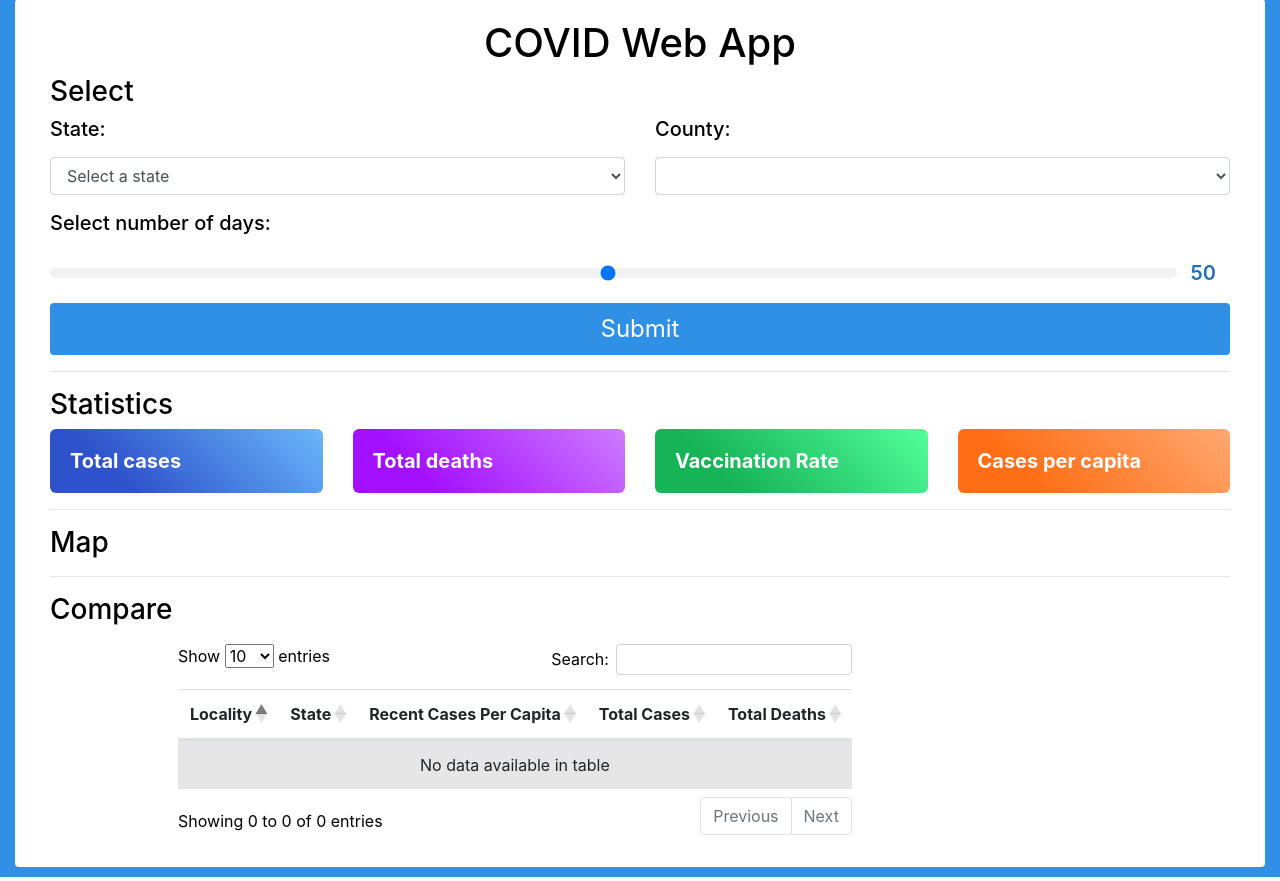
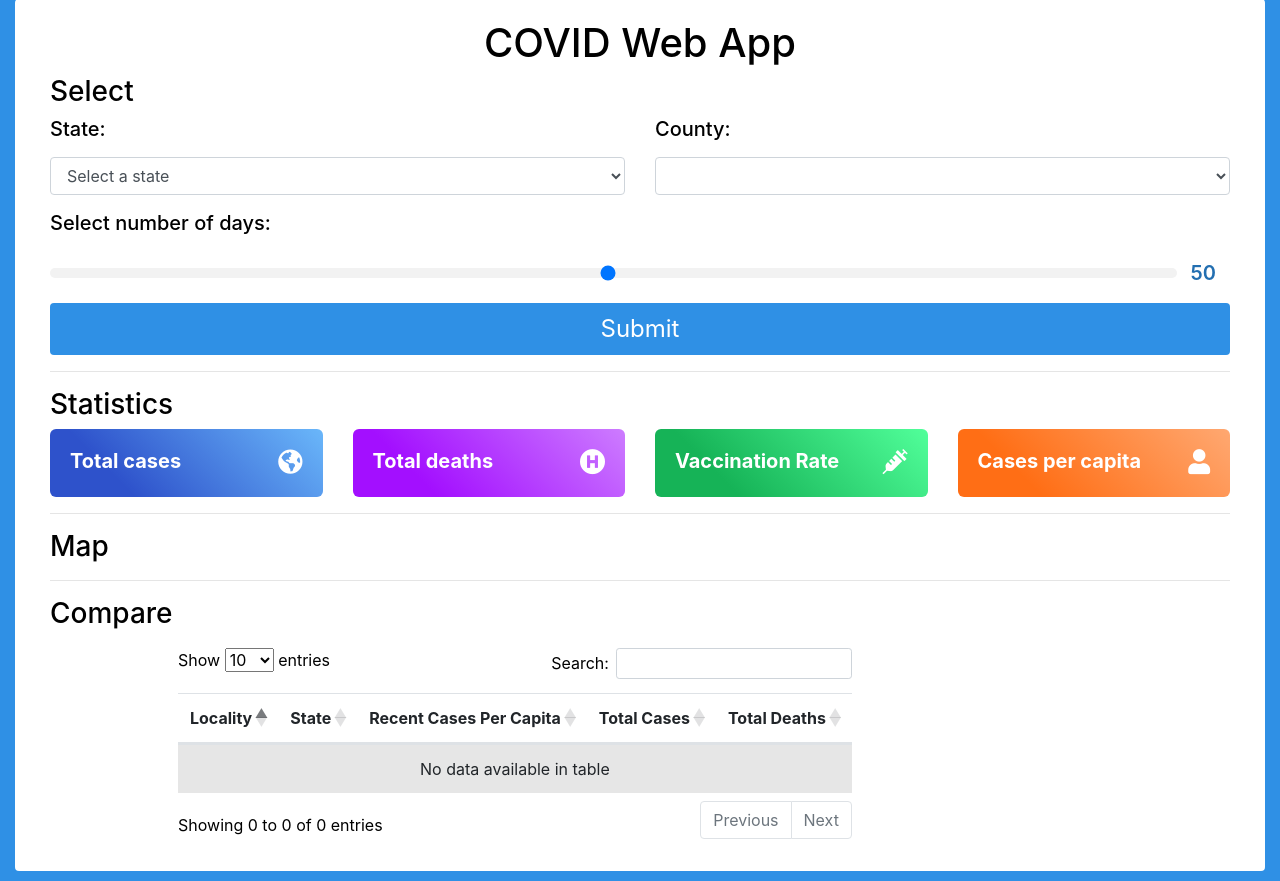
Before and after one commit to QQuispe/COVID-Web-Application, a Flask app: template templates/home.html in a window 1280 px wide. Shown: the part 81-962 px from the top of the page. Run offline with Flask 2, Linux system fonts and the light colour scheme; the template is opened without the code that fills it, so the values that code supplies are empty; some libraries are stand-ins or nearby versions.

Commit message:
added css stylesheet link for icons

```diff
--- a/templates/base.html
+++ b/templates/base.html
@@ -10,6 +10,10 @@
 	<!-- Bootstrap CSS -->
 	<link crossorigin="anonymous" href="https://stackpath.bootstrapcdn.com/bootstrap/4.3.1/css/bootstrap.min.css"
 		integrity="sha384-ggOyR0iXCbMQv3Xipma34MD+dH/1fQ784/j6cY/iJTQUOhcWr7x9JvoRxT2MZw1T" rel="stylesheet">
+
+	<!-- fontawesome -->
+	<link href="https://cdnjs.cloudflare.com/ajax/libs/font-awesome/5.3.1/css/all.min.css" rel="stylesheet">
+
 	<link rel="stylesheet" type="text/css" href="https://cdn.datatables.net/1.10.25/css/dataTables.bootstrap5.css">
 	<!--main css-->
 	<link rel="stylesheet" href="{{ url_for('static', filename= 'css/style.css') }}">
```
